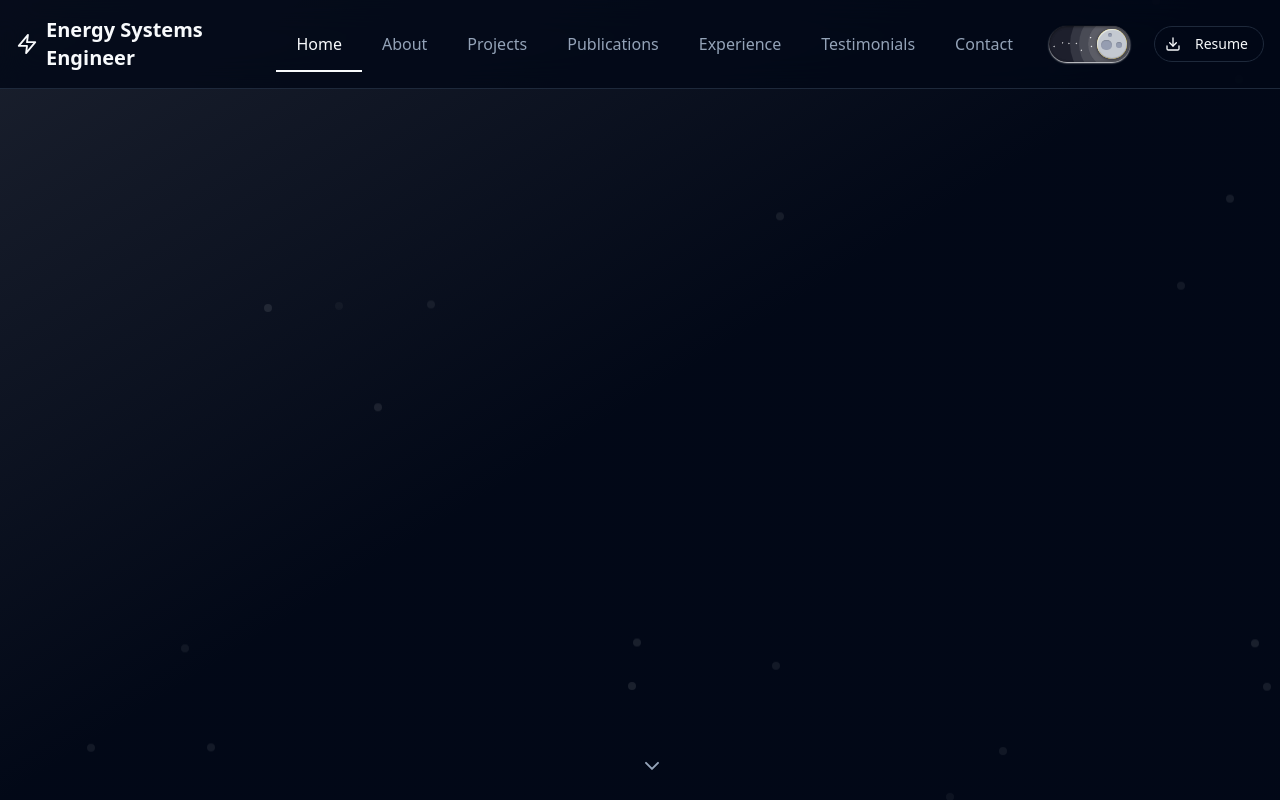
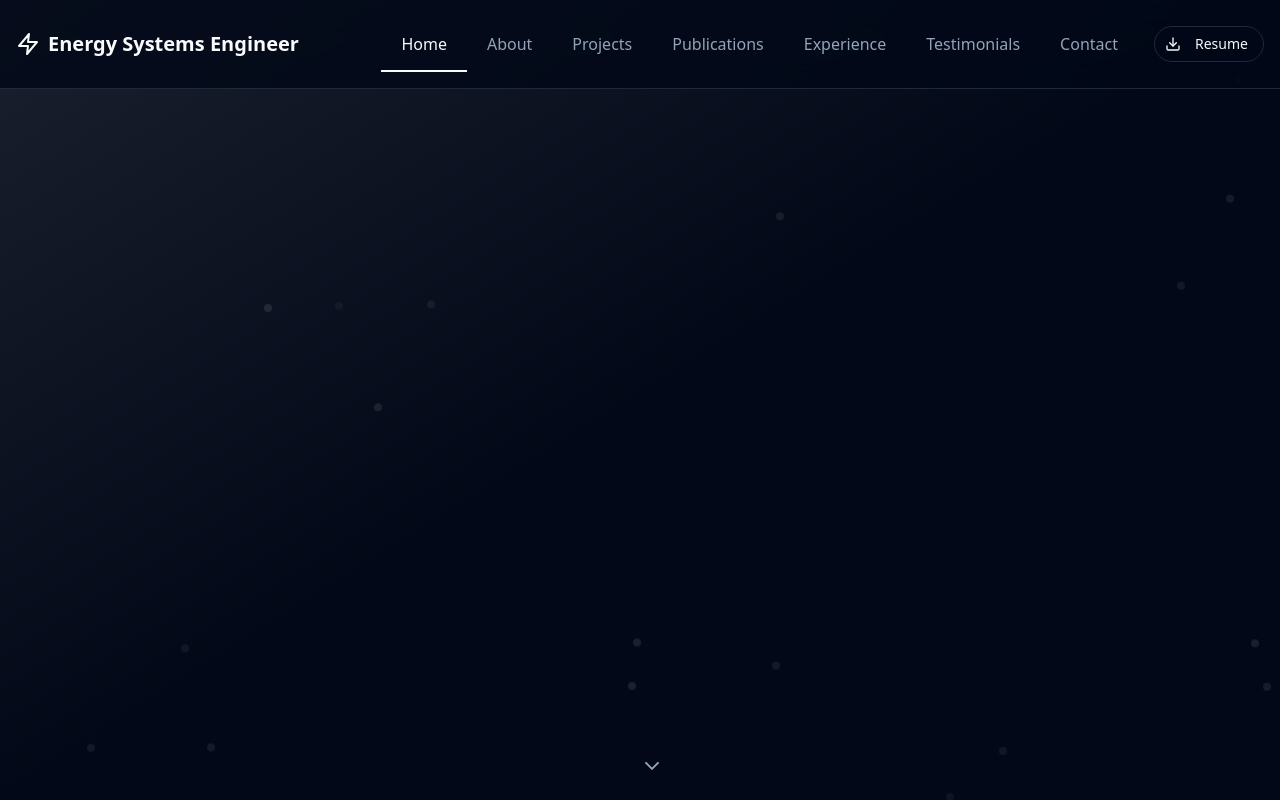
Before and after one commit to BRSTKL/barisegementokul.website, a React (Vite) app: page / in a window 1280 px wide. Shown: the top 800 px of the page. Built offline with nearby package versions, Linux system fonts and the light colour scheme.

Commit message:
refactor: replace sky toggle slot with download resume button exclusively

```diff
--- a/src/components/EnergySystemsPortfolio.tsx
+++ b/src/components/EnergySystemsPortfolio.tsx
@@ -26,7 +26,6 @@ import { Separator } from '@/components/ui/separator';
 import { Tabs, TabsContent, TabsList, TabsTrigger } from '@/components/ui/tabs';
 import { AnimatedNavigationTabs } from '@/components/ui/animated-navigation-tabs';
 import { DownloadButton } from '@/components/ui/download-animation';
-import { SkyToggle } from '@/components/ui/sky-toggle';
 import { ProjectDetails } from './ProjectDetails';
 
 interface Project {
@@ -363,7 +362,6 @@ const EnergySystemsPortfolio: React.FC = () => {
                                 onTabChange={scrollToSection}
                             />
 
-                            <SkyToggle />
                             <DownloadButton className="ml-2" />
                         </div>
 
@@ -394,10 +392,6 @@ const EnergySystemsPortfolio: React.FC = () => {
                                         {section}
                                     </button>
                                 ))}
-                                <div className="flex items-center justify-between mt-4 mb-2">
-                                    <span className="text-sm font-medium">Theme</span>
-                                    <SkyToggle />
-                                </div>
                                 <DownloadButton className="mt-4" />
                             </motion.div>
                         )}
```
